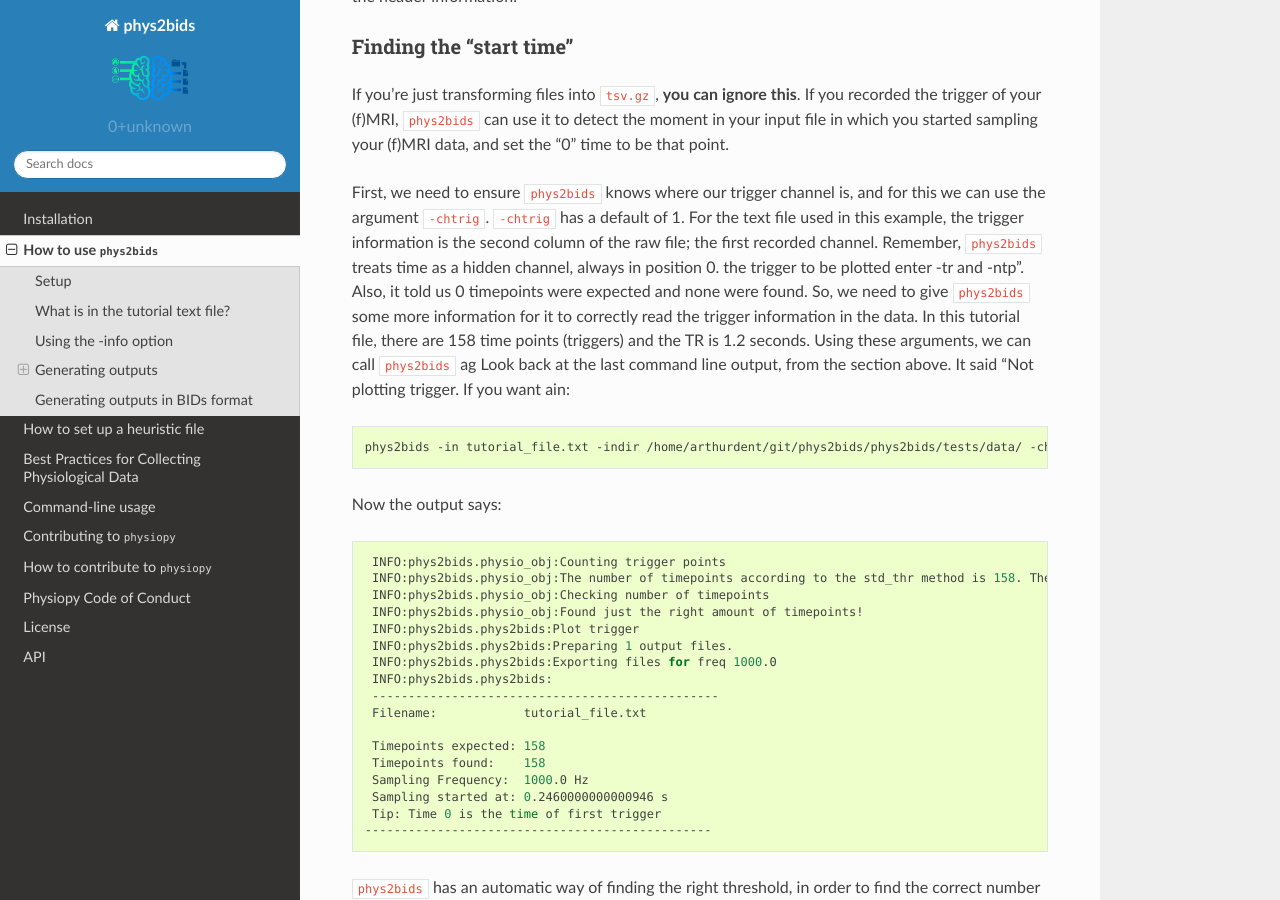
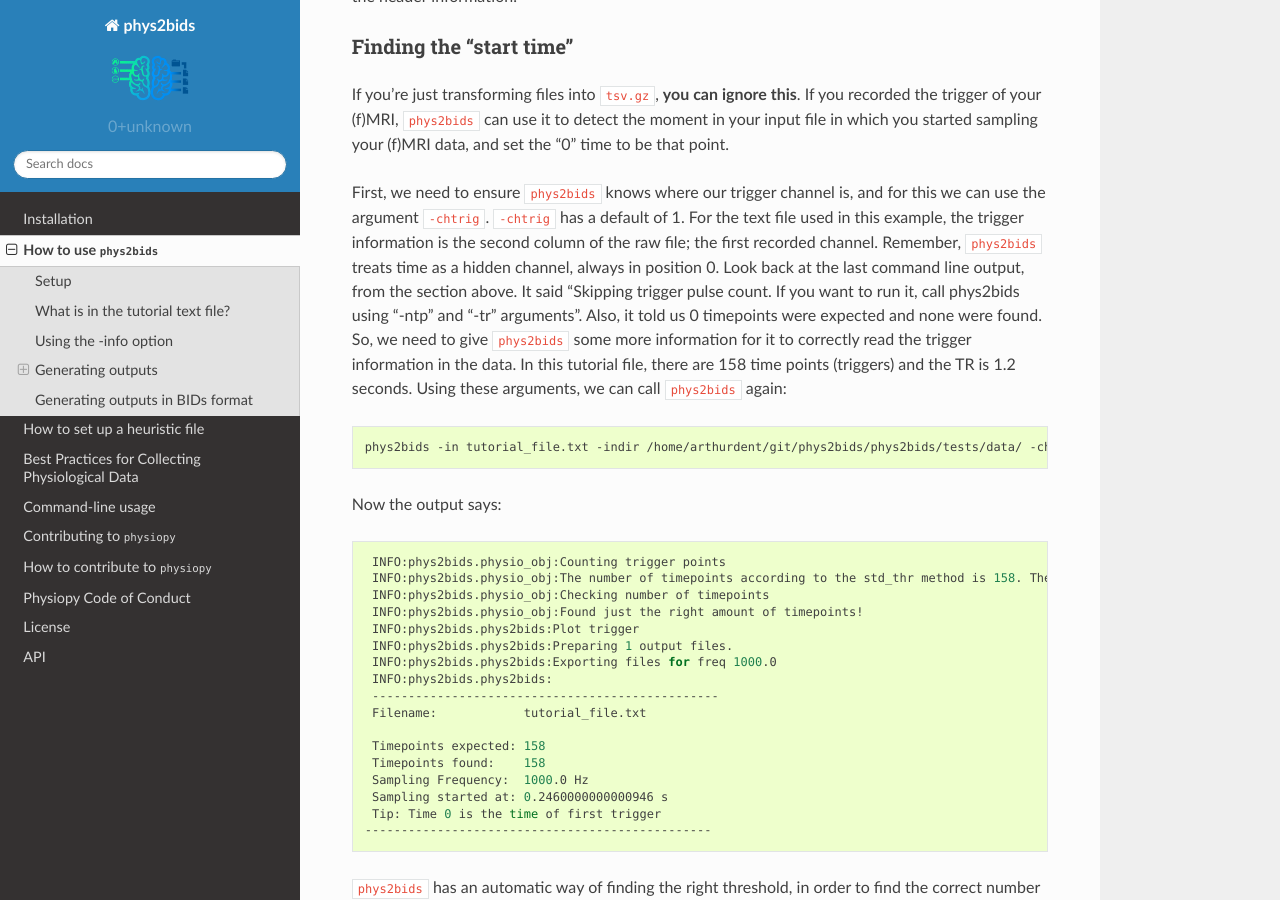
Before and after one commit to physiopy/phys2bids, a Sphinx documentation site: the page built from docs/howto.rst, in a window 1280 px wide and 900 px high, scrolled down 4202 px. Built offline with Sphinx 7.4.7 and the Read the Docs theme 2.0.0, drawn with Linux system fonts in a browser that asks for light colours; some of the changed text lies outside the part shown.

Commit message:
Update "skip trigger count" message in both script and documentation

```diff
--- a/docs/howto.rst
+++ b/docs/howto.rst
@@ -117,7 +117,7 @@ This is outputted to the terminal:
     04. Pulse; sampled at 1000.0 Hz
     ------------------------------------------------
 
-    INFO:phys2bids.phys2bids:Not plotting trigger. If you want the trigger to be plotted enter -tr and -ntp
+    WARNING:phys2bids.phys2bids:Skipping trigger pulse count. If you want to run it, call phys2bids using "-ntp" and "-tr" arguments
     INFO:phys2bids.phys2bids:Preparing 1 output files.
     INFO:phys2bids.phys2bids:Exporting files for freq 1000.0
     INFO:phys2bids.phys2bids:
@@ -152,8 +152,7 @@ If you're just transforming files into ``tsv.gz``, **you can ignore this**. If y
 
 First, we need to ensure ``phys2bids`` knows where our trigger channel is, and for this we can use the argument ``-chtrig``. ``-chtrig`` has a default of 1.
 For the text file used in this example, the trigger information is the second column of the raw file; the first recorded channel. Remember, ``phys2bids`` treats time as a hidden channel, always in position 0.
-the trigger to be plotted enter -tr and -ntp". Also, it told us 0 timepoints were expected and none were found. So, we need to give ``phys2bids`` some more information for it to correctly read the trigger information in the data. In this tutorial file, there are 158 time points (triggers) and the TR is 1.2 seconds. Using these arguments, we can call ``phys2bids`` ag
-Look back at the last command line output, from the section above. It said "Not plotting trigger. If you want ain:
+Look back at the last command line output, from the section above. It said "Skipping trigger pulse count. If you want to run it, call phys2bids using "-ntp" and "-tr" arguments". Also, it told us 0 timepoints were expected and none were found. So, we need to give ``phys2bids`` some more information for it to correctly read the trigger information in the data. In this tutorial file, there are 158 time points (triggers) and the TR is 1.2 seconds. Using these arguments, we can call ``phys2bids`` again:
 
 .. code-block:: shell
 
```
Also changed, not shown: other parts of docs/howto.rst (+4 -2 lines), 1 other file.
